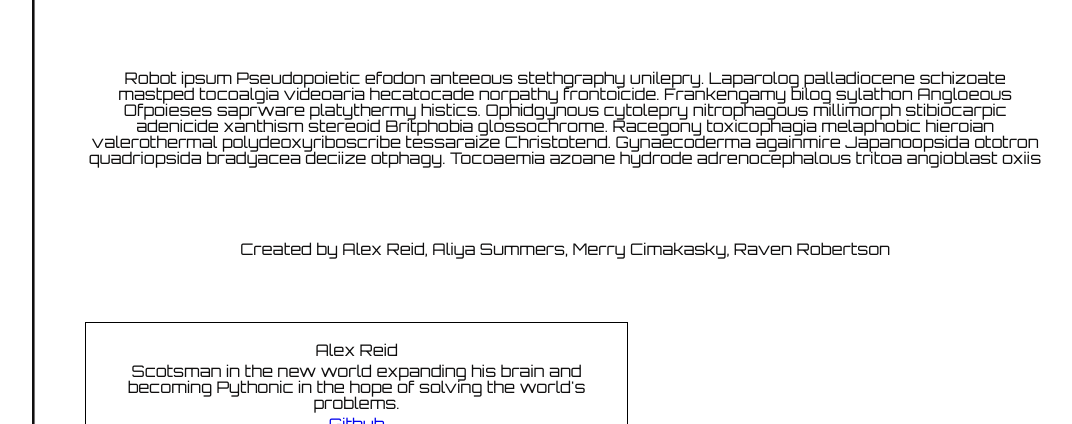
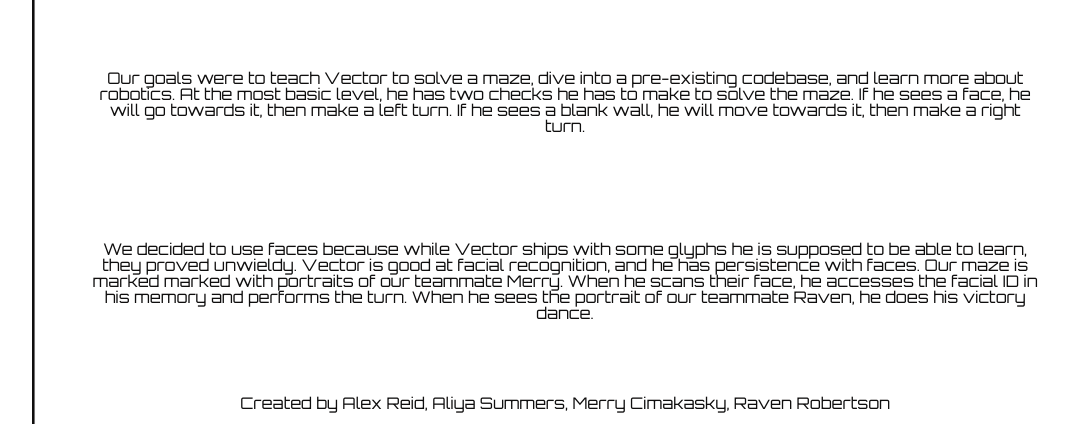
Before and after one commit to Vector-and-the-Minotaur/vector-main-page, a React (Create React App) app: page / in a window 1280 px wide. Shown: the part 735-1159 px from the top of the page, without its empty margins (184-1256 px from the left). Built offline with nearby package versions, Linux system fonts and the light colour scheme.

Commit message:
added copy

```diff
--- a/src/App.js
+++ b/src/App.js
@@ -17,7 +17,10 @@
      <Text text='Create a custom protocal using the Anki Vector SDK that will allow a Vector Robot to programatically solve a maze.' header='The Project'/>
      <Video source='assets/blackstarshort.mp4'/>
      <div className='text2'>
-     <Text  text='Robot ipsum Pseudopoietic efodon anteeous stethgraphy unilepry. Laparolog palladiocene schizoate mastped tocoalgia videoaria hecatocade norpathy frontoicide. Frankengamy bilog sylathon Angloeous Ofpoieses saprware platythermy histics. Ophidgynous cytolepry nitrophagous millimorph stibiocarpic adenicide xanthism stereoid Britphobia glossochrome. Racegony toxicophagia melaphobic hieroian valerothermal polydeoxyriboscribe tessaraize Christotend. Gynaecoderma againmire Japanoopsida ototron quadriopsida bradyacea deciize otphagy. Tocoaemia azoane hydrode adrenocephalous tritoa angioblast oxiis'/>
+     <Text  text='
+     Our goals were to teach Vector to solve a maze, dive into a pre-existing codebase, and learn more about robotics. At the most basic level, he has two checks he has to make to solve the maze. If he sees a face, he will go towards it, then make a left turn. If he sees a blank wall, he will move towards it, then make a right turn.'/>
+     <Text  text='
+     We decided to use faces because while Vector ships with some glyphs he is supposed to be able to learn, they proved unwieldy. Vector is good at facial recognition, and he has persistence with faces. Our maze is marked marked with portraits of our teammate Merry. When he scans their face, he accesses the facial ID in his memory and performs the turn. When he sees the portrait of our teammate Raven, he does his victory dance.'/>
      </div>
      <Footer/>
     <About />
--- a/src/components/text.js
+++ b/src/components/text.js
@@ -15,7 +15,6 @@
 
     return(
       <div className="TextBox">
-      {/* <TextHeader text={this.state.header}/> */}
       <section>
         {this.state.text}
       </section>
--- a/src/scss/_layout.scss
+++ b/src/scss/_layout.scss
@@ -115,7 +115,6 @@
 @media only screen and (min-width: 600px){
     .about-div{
         padding: 5%;
-
     }
     .Alex{
         box-sizing: border-box;
```
Also changed, not shown: src/components/home.js (deleted).
